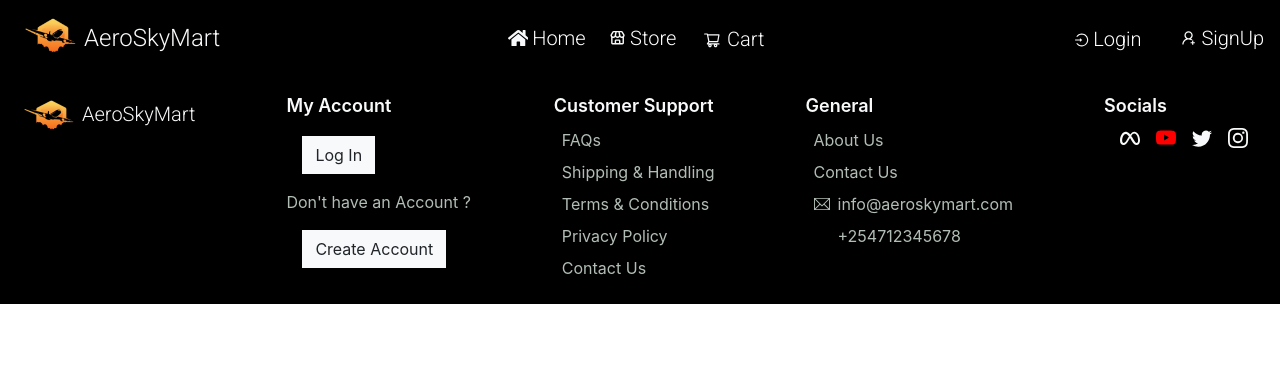
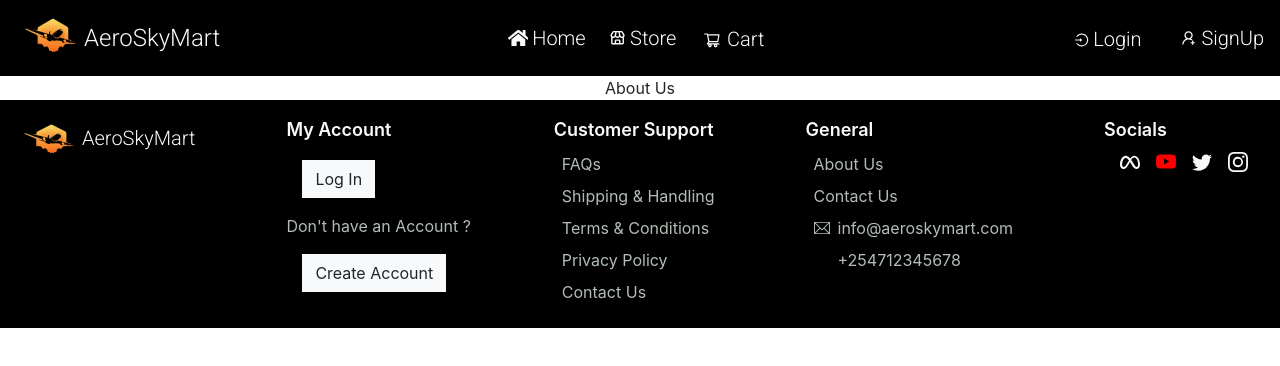
Before and after one commit to Osorabrian/AeroSkyMart, a React (Create React App) app: page /about in a window 1280 px wide. Shown: the top 366 px of the page. Built offline with nearby package versions, Linux system fonts and the light colour scheme; some icons are missing.

Commit message:
create about component

```diff
--- a/src/Components/About/About.js
+++ b/src/Components/About/About.js
@@ -0,0 +1,9 @@
+import React from "react";
+
+export default function About(){
+    return(
+        <>
+            <p>About Us</p>
+        </>
+    )
+}
--- a/src/Components/App/App.js
+++ b/src/Components/App/App.js
@@ -8,6 +8,7 @@ import Cart from '../Cart/Cart';
 import Product from '../Product/Product'
 import Footer from '../Footer/Footer'
 import Contact from '../Contact/Contact';
+import About from '../About/About'
 import {Routes, Route} from 'react-router-dom'
 
 function App() {
@@ -16,6 +17,7 @@ function App() {
       <Navbar/>
       <Routes>
           <Route path='/' element={<Home/>} />
+          <Route path='about' element={<About/>} />
           <Route path='store' element={<Store/>} />
           <Route path='login' element={<Login/>} />
           <Route path='signup' element={<SignUp/>} />
```
